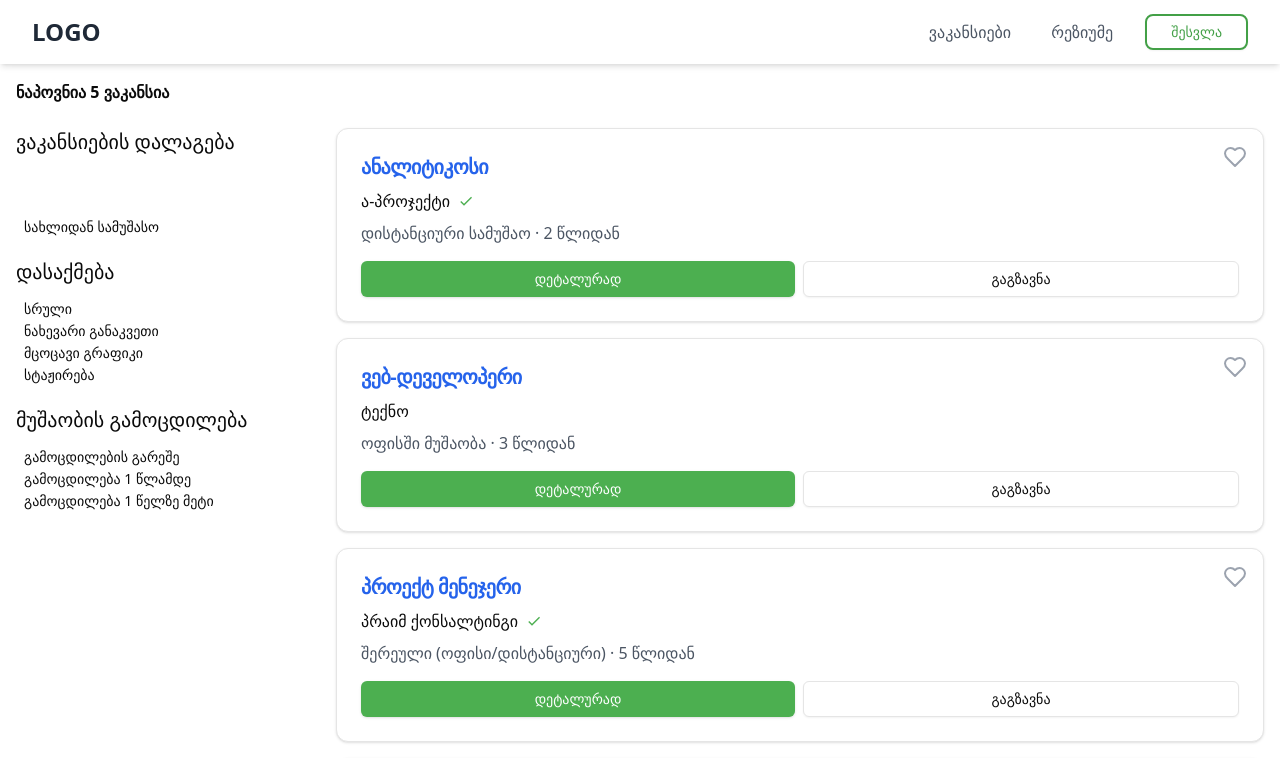
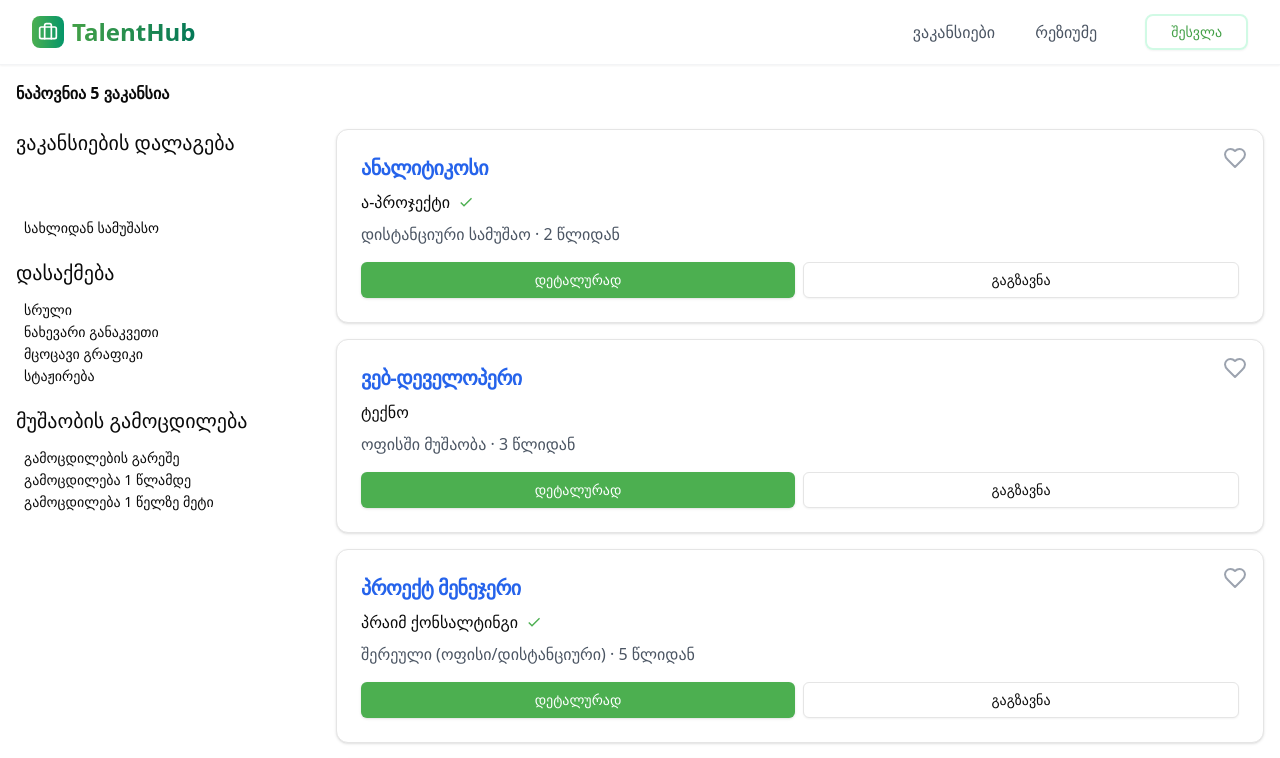
Before and after one commit to giorgipatashuri/job-portal-front, a React (Vite) app: page /vacancy in a window 1280 px wide. Shown: the top 758 px of the page. Built offline with nearby package versions, Linux system fonts and the light colour scheme.

Commit message:
improved header

```diff
--- a/src/components/Header.tsx
+++ b/src/components/Header.tsx
@@ -1,68 +1,127 @@
 import React from "react";
 import { useNavigate } from "react-router-dom";
-import { User, Plus } from "lucide-react";
+import {
+  User,
+  Plus,
+  Briefcase,
+  FileText,
+  LogOut,
+  Building2,
+} from "lucide-react";
 import { useAuth } from "../context/AuthContext";
 import { Button } from "./ui/button";
 
 const Header = () => {
-  const { isAuthenticated, user } = useAuth();
+  const { isAuthenticated, user, logout, company } = useAuth();
   const navigate = useNavigate();
-
+  const handleLogout = () => {
+    logout();
+    navigate("/");
+  };
+  console.log(company);
   const navLinkClasses =
-    "relative font-medium text-gray-600 py-6 px-2 transition-colors hover:text-green-600 group";
-  const navLinkUnderlineClasses =
-    "absolute bottom-0 left-0 w-full h-1 bg-green-500 transform scale-x-0 group-hover:scale-x-100 transition-transform duration-200";
-
+    "relative flex items-center gap-2 font-medium text-gray-600 px-4 py-2 rounded-lg transition-all hover:text-green-600 group";
+  const iconClasses = "w-5 h-5 transition-colors";
   return (
-    <header className="bg-white shadow-md sticky top-0 z-50">
-      <div className="max-w-7xl mx-auto px-4 sm:px-6 lg:px-8">
+    <header className="bg-white/90 backdrop-blur-md border-b border-gray-100 sticky top-0 z-50 shadow-sm">
+      <div className="container mx-auto px-4 sm:px-6 lg:px-8">
         <div className="flex justify-between items-center h-16">
           <div className="flex items-center">
-            <a
-              href="/"
-              className="text-2xl font-bold text-gray-800 hover:text-green-600 transition-colors"
-            >
-              LOGO
+            <a href="/" className="flex items-center gap-2 group">
+              <div className="w-8 h-8 bg-gradient-to-r from-green-500 to-emerald-600 rounded-lg flex items-center justify-center transform transition-all group-hover:rotate-12">
+                <Briefcase className="w-5 h-5 text-white" />
+              </div>
+              <span className="text-2xl font-bold bg-gradient-to-r from-green-600 to-emerald-700 bg-clip-text text-transparent">
+                TalentHub
+              </span>
             </a>
           </div>
-          <nav className="flex items-center space-x-6">
-            <a href="/vacancy/" className={navLinkClasses}>
+
+          <nav className="flex items-center gap-4">
+            <div className="flex items-center gap-2 mr-4">
+              <a href="/jobs/" className={navLinkClasses}>
+                {/* <Briefcase className={`${iconClasses} text-green-500`} /> */}
                 <span className="text-base">ვაკანსიები</span>
-              <div className={navLinkUnderlineClasses} />
+                <div className="absolute bottom-0 left-1/2 w-0 h-1 bg-green-500 transition-all duration-300 group-hover:w-full group-hover:left-0 rounded-full" />
               </a>
 
               <a href="/resume/edit" className={navLinkClasses}>
+                {/* <FileText className={`${iconClasses} text-emerald-500`} /> */}
                 <span className="text-base">რეზიუმე</span>
-              <div className={navLinkUnderlineClasses} />
+                <div className="absolute bottom-0 left-1/2 w-0 h-1 bg-emerald-500 transition-all duration-300 group-hover:w-full group-hover:left-0 rounded-full" />
               </a>
-            {isAuthenticated && user.role === "HR" && (
+            </div>
+
+            {company && (
               <Button
-                variant="ghost"
-                className="flex items-center gap-2 bg-green-50 hover:bg-green-100 text-green-600 px-4 py-2 rounded-lg transition-all"
+                onClick={() => navigate("/company/dashboard")}
+                className="flex items-center gap-2 bg-gradient-to-r from-green-500 to-emerald-600 text-white shadow-lg shadow-green-100 hover:shadow-emerald-200 hover:scale-[1.02] transition-all"
               >
-                <Plus className="w-4 h-4" />
-                <span className="text-sm font-medium">ვაკანსიის დამატება</span>
+                <Plus className="w-5 h-5" />
+                <span className="text-sm font-medium">ახალი ვაკანსია</span>
               </Button>
             )}
 
             {!isAuthenticated ? (
               <Button
                 variant="outline"
-                onClick={() => navigate("/login")}
-                className="px-6 py-2 rounded-lg border-2 border-green-600 text-green-600 hover:bg-green-50 transition-colors font-medium"
+                onClick={() => navigate("/user/login")}
+                className="px-6 py-2 rounded-lg border-2 border-emerald-100 bg-white/90 text-green-600 hover:bg-emerald-50 hover:border-emerald-200 hover:text-emerald-700 transition-all font-medium shadow-sm hover:shadow-md"
               >
                 შესვლა
               </Button>
+            ) : company ? ( // 🔹 Show this for company users
+              <div className="relative group">
+                <div
+                  className="flex items-center gap-3 cursor-pointer px-4 py-2 rounded-lg hover:bg-gray-50/80 transition-all border border-transparent hover:border-emerald-100"
+                  onClick={() => navigate("/company/dashboard")}
+                >
+                  <span className="font-medium text-gray-700">
+                    {company.companyName}
+                  </span>
+                  <div className="w-9 h-9 bg-gradient-to-r from-blue-100 to-green-200 rounded-full flex items-center justify-center shadow-inner">
+                    <Building2 className="w-5 h-5 text-green-600" />
+                  </div>
+                </div>
+
+                <div className="absolute right-0 top-full mt-2 w-48 bg-white/95 backdrop-blur-sm rounded-lg shadow-xl border border-gray-100 opacity-0 invisible group-hover:opacity-100 group-hover:visible transition-all duration-200">
+                  <div className="p-2">
+                    <div className="border-t my-1" />
+                    <button
+                      onClick={handleLogout}
+                      className="w-full flex items-center gap-3 px-4 py-3 text-sm text-red-500 hover:bg-red-50/50 rounded-md transition-colors"
+                    >
+                      <LogOut className="w-4 h-4" />
+                      გასვლა
+                    </button>
+                  </div>
+                </div>
+              </div>
             ) : (
+              <div className="relative group">
                 <div
-                className="flex items-center gap-3 cursor-pointer px-4 py-2 rounded-lg hover:bg-gray-50 transition-colors"
-                onClick={() => navigate("/dashboard")}
+                  className="flex items-center gap-3 cursor-pointer px-4 py-2 rounded-lg hover:bg-gray-50/80 transition-all border border-transparent hover:border-emerald-100"
+                  onClick={() => navigate("/user/dashboard")}
                 >
-                <span className="text-sm font-medium text-gray-700">
+                  <span className=" font-medium text-gray-700">
                     {user.name}
                   </span>
-                <div className="w-8 h-8 bg-gray-100 rounded-full flex items-center justify-center">
-                  <User className="w-5 h-5 text-gray-600" />
+                  <div className="w-9 h-9 bg-gradient-to-r from-green-100 to-emerald-100 rounded-full flex items-center justify-center shadow-inner">
+                    <User className="w-5 h-5 text-green-600" />
+                  </div>
+                </div>
+
+                <div className="absolute right-0 top-full mt-2 w-48 bg-white/95 backdrop-blur-sm rounded-lg shadow-xl border border-gray-100 opacity-0 invisible group-hover:opacity-100 group-hover:visible transition-all duration-200">
+                  <div className="p-2">
+                    <div className="border-t my-1" />
+                    <button
+                      onClick={handleLogout}
+                      className="w-full flex items-center gap-3 px-4 py-3 text-sm text-red-500 hover:bg-red-50/50 rounded-md transition-colors"
+                    >
+                      <LogOut className="w-4 h-4" />
+                      გასვლა
+                    </button>
+                  </div>
                 </div>
               </div>
             )}
```
Lines whose indentation alone changed are shown as unchanged.
